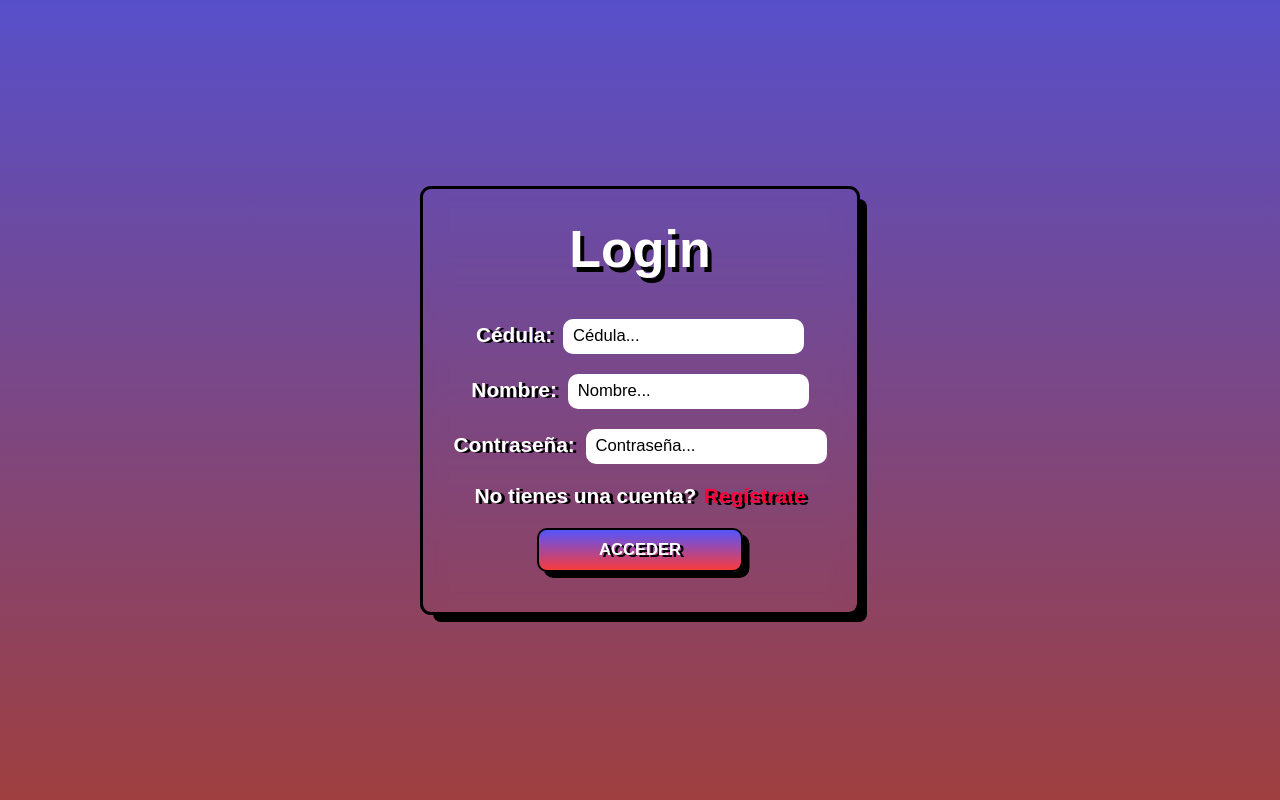
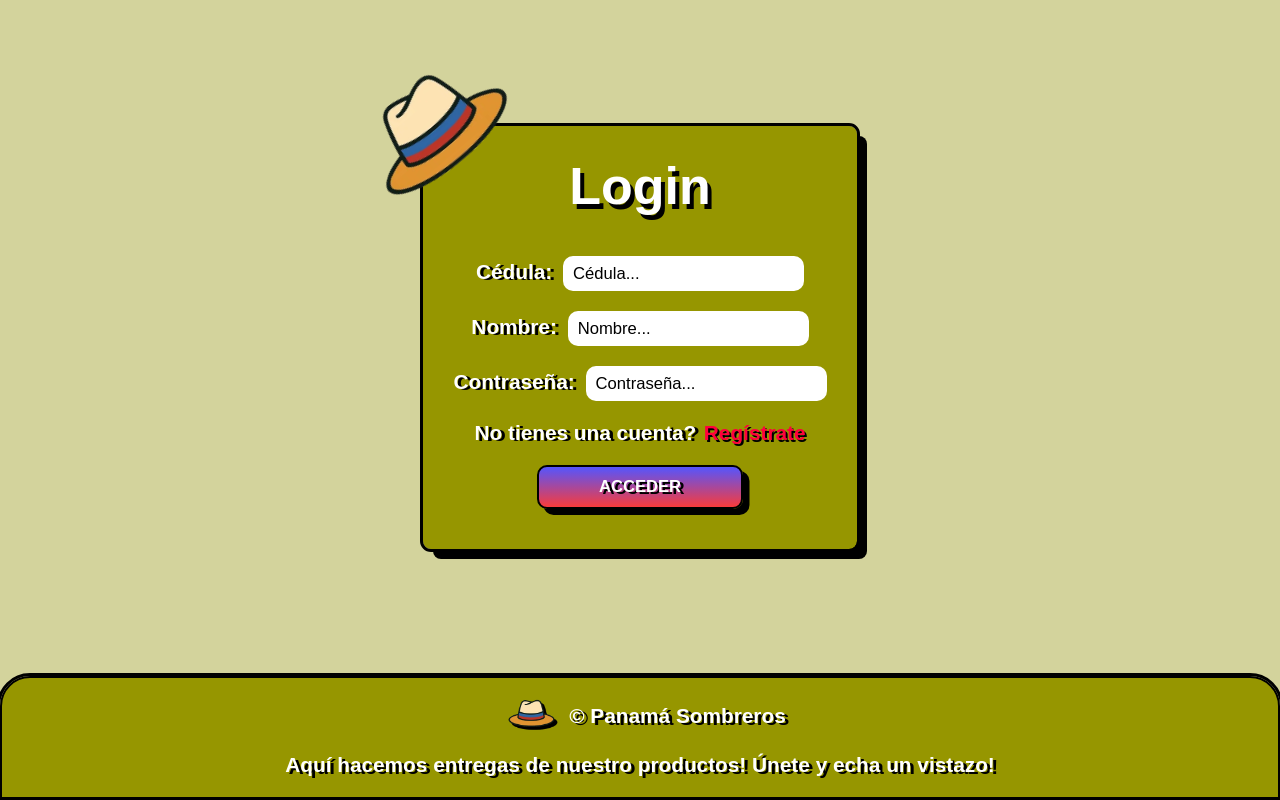
Before and after one commit to EyelessCode/PROYECTO-PANAMA_SOMBREROS, a plain HTML site: page frontend/public/view/login.html in a window 1280 px wide. Drawn offline with Linux system fonts and the light colour scheme.

Commit message:
Add footer and logo image to login page
Introduced a new footer section and added a logo image to the login form in login.html. Updated style.css to support the new layout, including grid-based body styling, footer styles, and image positioning for improved visual appearance and responsiveness.

```diff
--- a/frontend/public/static/css/style.css
+++ b/frontend/public/static/css/style.css
@@ -6,14 +6,35 @@
 
 body{
     width: 100vw;
-    display: flex;
+    display: grid;
     justify-content: center;
     align-items: center;
-    height: 100vh;
+    flex-flow: column;
+    height: 100dvh;
     font-family: Arial, Helvetica, sans-serif;
-    background: linear-gradient(to bottom, #574fca, #9f3f3f);
+    background-color: rgb(211, 211, 156);
+    /* background: linear-gradient(to bottom, rgb(158, 153, 129),rgb(58, 58, 126),
+        rgb(125, 57, 57)); */
+    /* background: linear-gradient(to bottom, #0b046a, #e03535, rgb(140, 72, 4)); */
     font-size: 1.3em;
+    grid-template-rows: auto 125px;
 }
+
+.imagenn img{
+    width: auto;
+    height: 250px;
+    transform: rotate(-30deg);
+    transition: transform 0.2s ease-in;
+    position: absolute;
+    top: -120px;
+    left: -110px;
+    z-index: 100;
+    /* width: 100vw; */
+}
+
+/* .imagenn img:hover{
+    transform: rotate(-40deg);
+} */
 
 main{
     display: flex;
@@ -24,27 +45,39 @@ main{
     display: flex;
     justify-content: center;
     /* outline: 2px solid; */
+    /* position: relative; */
 }
 
 .contenedor section{
     display: flex;
+    position: relative;
     flex-flow: column;
     align-items: center;
     outline: 3.5px solid;
-    background-color: transparent;
+    background-color: rgb(150, 150, 0);
+    /* background: linear-gradient(to bottom, rgb(78, 125, 255),rgb(80, 24, 24)); */
     backdrop-filter: blur(10px);
     border-radius: 8px;
     padding: 30px 30px;
     animation: all 0.3s ease-in-out;
     box-shadow: 10px 10px black;
     transition: all 0.1s ease-out;
+    /* display: none; */
+
+    >.imagenn img{
+        transform: rotate(-40deg);
+    }
 }
 
 .contenedor section:hover{
     box-shadow: 15px 15px black;
     backdrop-filter: blur(10px);
-    transform: scale(0.98);
+    transform: scale(0.99);
 
+}
+
+.contenedor section:hover .imagenn img{
+    transform: rotate(-30deg);
 }
 
 section form .contenedor_login{
@@ -85,7 +118,7 @@ h3{
     margin-left: 7.5px;
     font-weight: bolder;
     color: rgb(255, 0, 60);
-    text-shadow: 3.5px 1.5px black;
+    text-shadow: 2px 1.5px black;
     transition: color 0.2s ease;
 
 }
@@ -137,3 +170,59 @@ h3{
     /* background: linear-gradient(to bottom,rgb(249, 59, 59),rgb(85, 85, 253)); */
     box-shadow: 2px 2px black;
 }
+
+footer{
+    display: flex;
+    flex-flow: column;
+    border: 2px solid;
+    padding: 0 20px 20px;
+    width: 100vw;
+    /* background: linear-gradient(to top, rgb(78, 125, 255),rgb(80, 24, 24)); */
+    background-color: rgb(150, 150, 0);
+    outline: 3px solid black;
+    border-top-right-radius: 30px;
+    border-top-left-radius: 30px;
+}
+
+footer:hover{
+    >div>img{
+        transform: rotate(-9deg);
+        transition: transform 0.1s ease-in;
+
+    }
+}
+
+footer div{
+    display: flex;
+    flex-flow: row;
+    justify-content: center;
+    align-items: center;
+    color: white;
+    text-shadow: 3.5px 1.5px black;
+    font-weight: bolder;
+
+}
+
+.logo img{
+    width: 75px;
+    height: auto;
+    filter: drop-shadow(3px 3px 0 black);
+    /* transition: transform 0.1s ease-in-out; */
+}
+
+@media (max-width: 768px) {
+    .imagenn{
+        /* position: absolute; */
+        top: -70px;
+        left: 90px;
+        /* border: 5px solid; */
+        /* z-index: 100; */
+    }
+
+    .imagenn img{
+        /* width: 195px; */
+        /* height: auto; */
+        /* transform: rotate(-30deg); */
+        /* transition: transform 0.2s ease-in; */
+    }
+}
--- a/frontend/public/view/login.html
+++ b/frontend/public/view/login.html
@@ -14,6 +14,9 @@
         <main>
             <div class="contenedor">
                 <section>
+                    <span class="imagenn">
+                        <img src="../static/img/logo_sombrero.webp" alt="">
+                    </span>
                     <h3>Login</h3>
                     <form action="/login" method="post">
                         <div class="contenedor_login">
@@ -44,5 +47,15 @@
                 </section>
             </div>
         </main>
+        <footer>
+            <div class="logo">
+                <img src="../static/img/logo_sombrero.webp" alt="logo">
+                <p>&copy; Panamá Sombreros</p>
+            </div>
+
+            <div class="content_footer">
+                <p>Aquí hacemos entregas de nuestro productos! Únete y echa un vistazo!</p>
+            </div>
+        </footer>
     </body>
 </html>
```
